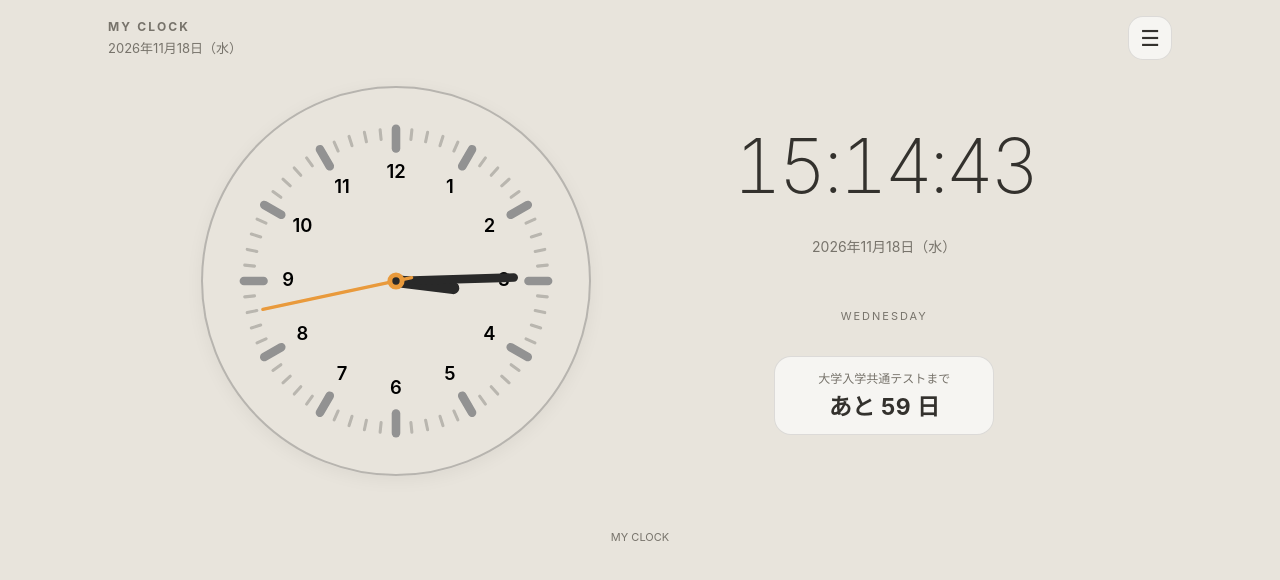
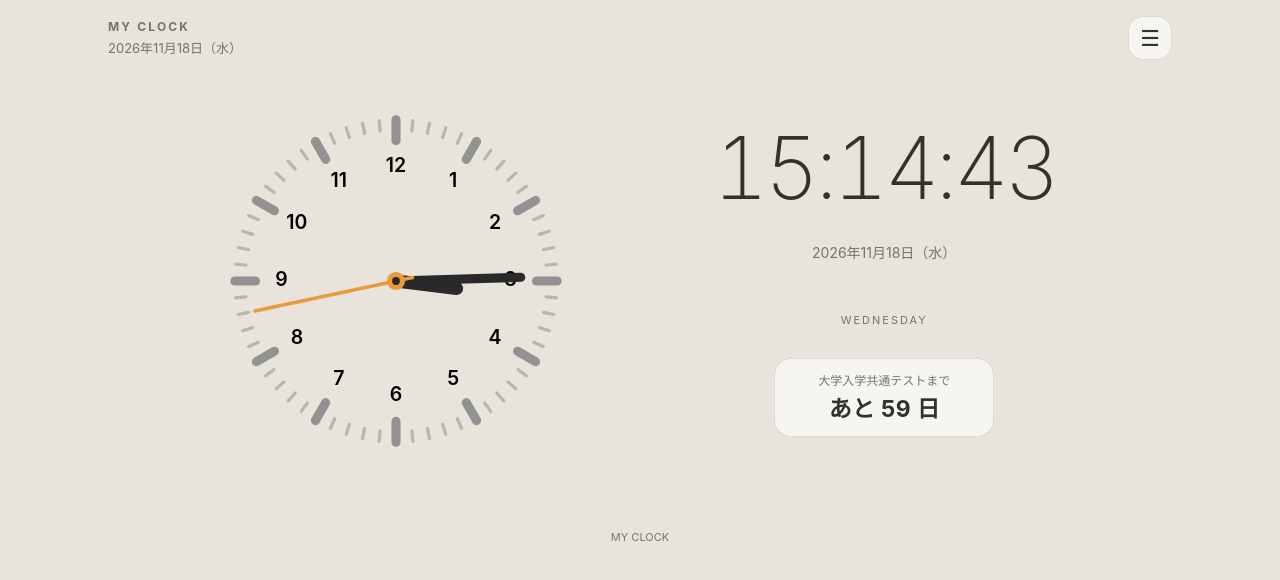
Before and after one commit to kgym1129-sys/clock, a plain HTML site: page index.html in a window 1280 px wide. Drawn offline with Linux system fonts and the light colour scheme.

Commit message:
Add files via upload

```diff
--- a/index.html
+++ b/index.html
@@ -12,10 +12,10 @@
 header{display:flex;justify-content:space-between;align-items:center;margin-bottom:12px}.brand{font-size:12px;letter-spacing:.18em;color:var(--muted);font-weight:650}.date-top{font-size:13px;color:var(--muted);margin-top:4px}
 .iconbtn{width:44px;height:44px;border:1px solid var(--line);border-radius:15px;background:var(--panel);font-size:22px}
 .clock-wrap{display:flex;flex-direction:column;align-items:center;gap:13px;padding:14px 0 22px}
-.clock-shell{width:min(76vw,340px);aspect-ratio:1;border-radius:50%;background:var(--clock-frame-bg, transparent);border:2px solid var(--clock-frame, rgba(80,80,80,.32));padding:9px;display:grid;place-items:center;box-shadow:0 4px 18px #0000000d}
+.clock-shell{width:min(76vw,340px);aspect-ratio:1;border-radius:50%;background:transparent;border:0;padding:0;display:grid;place-items:center;box-shadow:none}
 .clock-face{width:100%;height:100%;border-radius:50%;background:transparent;overflow:hidden}.clock-face svg{width:100%;height:100%;display:block}
 .hour-number{font:600 15px -apple-system,BlinkMacSystemFont,"Helvetica Neue",Arial,sans-serif;fill:var(--clock-number,var(--clock-hand));text-anchor:middle;dominant-baseline:middle}
-.digital{font-size:clamp(43px,12vw,72px);font-weight:250;letter-spacing:-.055em;font-variant-numeric:tabular-nums;line-height:1}.date-main{font-size:14px;color:var(--muted)}.weekday{font-size:11px;letter-spacing:.18em;color:var(--muted)}
+.digital{font-size:clamp(52px,14vw,86px);font-weight:250;letter-spacing:-.055em;font-variant-numeric:tabular-nums;line-height:1;white-space:nowrap}.ampm{font-size:.25em;font-weight:550;letter-spacing:.02em;margin-left:.55em;vertical-align:.55em}.date-main{font-size:14px;color:var(--muted)}.weekday{font-size:11px;letter-spacing:.18em;color:var(--muted)}
 .exam{background:var(--panel);border:1px solid var(--line);border-radius:17px;padding:12px 20px;text-align:center;min-width:220px}.exam-label{font-size:12px;color:var(--muted)}.exam-count{font-size:23px;font-weight:650;margin-top:2px;font-variant-numeric:tabular-nums}
 .actions,.center{display:flex;gap:9px;justify-content:center;flex-wrap:wrap}.actions{margin-bottom:17px}.btn{border:1px solid var(--line);background:var(--panel);border-radius:13px;padding:10px 15px;font-size:13px}.btn.primary{background:var(--fg);color:var(--bg);border-color:transparent}
 .card{background:var(--panel);border:1px solid var(--line);border-radius:20px;padding:16px;margin:12px 0;backdrop-filter:blur(16px);box-shadow:0 5px 20px #00000008}
@@ -35,7 +35,7 @@ footer{text-align:center;font-size:11px;color:var(--muted);padding:12px}
 @media (orientation:landscape) and (min-width:600px){
  .app{max-width:1100px}.clock-wrap{display:grid;grid-template-columns:minmax(220px,1fr) minmax(260px,1fr);grid-template-rows:auto auto auto auto;column-gap:clamp(24px,6vw,80px);row-gap:12px;align-items:center;justify-items:center;max-width:900px;margin:12px auto 20px}
  .clock-shell{grid-column:1;grid-row:1 / span 4;width:min(42vw, min(68vh,390px));}
- .digital{grid-column:2;grid-row:1;align-self:end;font-size:clamp(48px,7vw,76px)}
+ .digital{grid-column:2;grid-row:1;align-self:end;font-size:clamp(58px,8vw,90px)}
  .date-main{grid-column:2;grid-row:2}.weekday{grid-column:2;grid-row:3}.exam{grid-column:2;grid-row:4;align-self:start}
  .clock-wrap:has(.clock-shell.hidden){grid-template-columns:1fr}.clock-wrap:has(.clock-shell.hidden) .digital,.clock-wrap:has(.clock-shell.hidden) .date-main,.clock-wrap:has(.clock-shell.hidden) .weekday,.clock-wrap:has(.clock-shell.hidden) .exam{grid-column:1}
 }
@@ -80,6 +80,7 @@ footer{text-align:center;font-size:11px;color:var(--muted);padding:12px}
  <div class="setting"><label for="font">フォント</label><select id="font"><option value="system">標準</option><option value="rounded">丸みのある文字</option><option value="serif">セリフ</option><option value="mono">等幅</option></select></div>
  <div class="setting"><label for="dateFormat">日付形式</label><select id="dateFormat"><option value="jp">日本語</option><option value="short">11/18 Wed</option><option value="long">Wednesday, November 18</option></select></div>
  <div class="setting"><label for="layout">時計の配置</label><select id="layout"><option value="center">中央</option><option value="top">上寄せ</option></select></div>
+ <h3>デジタル時計の大きさ</h3><div class="setting"><label for="digitalSize">文字サイズ</label><span id="digitalSizeValue">86px</span></div><input id="digitalSize" type="range" min="48" max="120" value="86" style="width:100%">
  <h3>明るさ</h3><input id="brightness" type="range" min="50" max="115" value="100" style="width:100%">
  <div class="center" style="margin-top:14px"><button class="btn" id="nightBtn">夜間モード ON / OFF</button><button class="btn" id="saveBtn">設定を保存</button></div>
  <p class="smallnote">設定はこの端末のブラウザに保存されます。全画面表示はブラウザの仕様により動作が異なる場合があります。</p>
@@ -94,14 +95,14 @@ const prefs={seconds:true,date:true,analog:true,exam:true,tools:false,night:true
 let is24=true,nightMode=false,swRunning=false,swElapsed=0,swStart=0,swTick=null,tmRunning=false,tmRemaining=0,tmEnd=0,tmTick=null;
 function lum(hex){let v=hex.slice(1),c=[0,2,4].map(i=>parseInt(v.slice(i,i+2),16)/255).map(x=>x<=.03928?x/12.92:((x+.055)/1.055)**2.4);return .2126*c[0]+.7152*c[1]+.0722*c[2]}
 function applyTheme(bg,fg){let light=lum(bg)>.48;document.documentElement.style.setProperty('--bg',bg);document.documentElement.style.setProperty('--fg',fg);document.documentElement.style.setProperty('--muted',light?'#77736b':'#b8bdc7');document.documentElement.style.setProperty('--panel',light?'rgba(255,255,255,.62)':'rgba(20,24,31,.62)');document.documentElement.style.setProperty('--line',light?'rgba(40,40,40,.13)':'rgba(255,255,255,.14)');document.documentElement.style.setProperty('--clock-hand',light?'#292929':'#e8e8e8');document.documentElement.style.setProperty('--clock-number',light?'#44413b':'#e3e6eb');document.documentElement.style.setProperty('--clock-second','#e99a3c');document.documentElement.style.setProperty('--clock-mark',light?'#929292':'#aeb4bd');document.documentElement.style.setProperty('--clock-minute-mark',light?'#b9b6af':'#737b87');document.documentElement.style.setProperty('--clock-frame',light?'rgba(75,70,62,.38)':'rgba(225,230,238,.42)');document.documentElement.style.setProperty('--clock-frame-bg',light?'rgba(255,255,255,.12)':'rgba(255,255,255,.025)')}
-function save(){localStorage.setItem('myClockSettings',JSON.stringify({prefs,is24,theme:localStorage.getItem('clockTheme')||17,font:$('font').value,dateFormat:$('dateFormat').value,layout:$('layout').value,brightness:$('brightness').value}))}
+function save(){localStorage.setItem('myClockSettings',JSON.stringify({prefs,is24,theme:localStorage.getItem('clockTheme')||17,font:$('font').value,dateFormat:$('dateFormat').value,layout:$('layout').value,brightness:$('brightness').value,digitalSize:$('digitalSize').value}))}
 function setTheme(i){nightMode=false;applyTheme(...themes[i]);document.querySelectorAll('.swatch').forEach((b,j)=>b.classList.toggle('selected',j===i));localStorage.setItem('clockTheme',i);save()}
 function buildPalette(){themes.forEach((p,i)=>{let b=document.createElement('button');b.className='swatch';b.style.background=p[0];b.title='テーマ '+(i+1);b.setAttribute('aria-label','テーマ '+(i+1));b.onclick=()=>setTheme(i);$('palette').appendChild(b)})}
 function dateText(d){let f=$('dateFormat').value;if(f==='short')return `${d.getMonth()+1}/${d.getDate()} ${['Sun','Mon','Tue','Wed','Thu','Fri','Sat'][d.getDay()]}`;if(f==='long')return d.toLocaleDateString('en-US',{weekday:'long',month:'long',day:'numeric'});return `${d.getFullYear()}年${d.getMonth()+1}月${d.getDate()}日（${'日月火水木金土'[d.getDay()]}）`}
-function updateClock(){let d=new Date(),h=d.getHours(),m=d.getMinutes(),s=d.getSeconds();$('digital').textContent=`${String(is24?h:(h%12||12)).padStart(2,'0')}:${String(m).padStart(2,'0')}${prefs.seconds?':'+String(s).padStart(2,'0'):''}`;$('dateTop').textContent=dateText(d);$('dateMain').textContent=dateText(d);$('weekday').textContent=['SUNDAY','MONDAY','TUESDAY','WEDNESDAY','THURSDAY','FRIDAY','SATURDAY'][d.getDay()];$('hourHand').setAttribute('transform',`rotate(${(h%12)*30+m*.5} 150 150)`);$('minuteHand').setAttribute('transform',`rotate(${m*6+s*.1} 150 150)`);$('secondHand').setAttribute('transform',`rotate(${s*6} 150 150)`);let days=Math.ceil((new Date(2027,0,16)-new Date(d.getFullYear(),d.getMonth(),d.getDate()))/86400000);$('examCount').textContent=days>0?`あと ${days} 日`:days===0?'本日です':'試験日を迎えました'}
+function updateClock(){let d=new Date(),h=d.getHours(),m=d.getMinutes(),s=d.getSeconds(),time=`${String(is24?h:(h%12||12)).padStart(2,'0')}:${String(m).padStart(2,'0')}${prefs.seconds?':'+String(s).padStart(2,'0'):''}`;$('digital').innerHTML=time+(is24?'':`<span class="ampm">${h<12?'AM':'PM'}</span>`);$('dateTop').textContent=dateText(d);$('dateMain').textContent=dateText(d);$('weekday').textContent=['SUNDAY','MONDAY','TUESDAY','WEDNESDAY','THURSDAY','FRIDAY','SATURDAY'][d.getDay()];$('hourHand').setAttribute('transform',`rotate(${(h%12)*30+m*.5} 150 150)`);$('minuteHand').setAttribute('transform',`rotate(${m*6+s*.1} 150 150)`);$('secondHand').setAttribute('transform',`rotate(${s*6} 150 150)`);let days=Math.ceil((new Date(2027,0,16)-new Date(d.getFullYear(),d.getMonth(),d.getDate()))/86400000);$('examCount').textContent=days>0?`あと ${days} 日`:days===0?'本日です':'試験日を迎えました'}
 function buildMarks(){const ns='http://www.w3.org/2000/svg';let mins=$('minuteMarks'),hours=$('hourMarks');for(let i=0;i<60;i++){let a=i*Math.PI/30,isHour=i%5===0,line=document.createElementNS(ns,'line');line.setAttribute('x1',150+Math.sin(a)*(isHour?108:116));line.setAttribute('y1',150-Math.cos(a)*(isHour?108:116));line.setAttribute('x2',150+Math.sin(a)*124);line.setAttribute('y2',150-Math.cos(a)*124);line.setAttribute('stroke',isHour?'var(--clock-mark, #929292)':'var(--clock-minute-mark, #b9b6af)');line.setAttribute('stroke-width',isHour?'7':'2.5');line.setAttribute('stroke-linecap','round');(isHour?hours:mins).appendChild(line)}let nums=$('hourNumbers');for(let n=1;n<=12;n++){let a=n*Math.PI/6,t=document.createElementNS(ns,'text');t.setAttribute('x',150+Math.sin(a)*88);t.setAttribute('y',150-Math.cos(a)*88);t.setAttribute('class','hour-number');t.textContent=String(n);nums.appendChild(t)}}
 function applyPrefs(){document.querySelectorAll('[data-pref]').forEach(b=>b.classList.toggle('on',prefs[b.dataset.pref]));$('dateTop').classList.toggle('hidden',!prefs.date);$('dateMain').classList.toggle('hidden',!prefs.date);$('weekday').classList.toggle('hidden',!prefs.date);$('exam').classList.toggle('hidden',!prefs.exam);$('tools').classList.toggle('hidden',!prefs.tools);document.querySelector('.clock-shell').classList.toggle('hidden',!prefs.analog);document.querySelector('[data-action="format24"]').classList.toggle('on',is24);updateClock()}
-function load(){try{let d=JSON.parse(localStorage.getItem('myClockSettings')||'null');if(!d)return;if(d.prefs)Object.assign(prefs,d.prefs);prefs.tools=d.prefs?.tools===true;is24=d.is24!==false;let i=Number(d.theme??17);if(!Number.isInteger(i)||i<0||i>=themes.length)i=17;applyTheme(...themes[i]);$('font').value=d.font||'system';$('dateFormat').value=d.dateFormat||'jp';$('layout').value=d.layout||'center';$('brightness').value=d.brightness||100;document.body.style.filter=`brightness(${$('brightness').value/100})`;document.body.style.fontFamily=$('font').value==='serif'?'Georgia,serif':$('font').value==='mono'?'ui-monospace,monospace':$('font').value==='rounded'?'ui-rounded,system-ui,sans-serif':'';$('clockWrap').style.paddingTop=$('layout').value==='top'?'0':'14px';}catch(e){}}
+function load(){try{let d=JSON.parse(localStorage.getItem('myClockSettings')||'null');if(!d)return;if(d.prefs)Object.assign(prefs,d.prefs);prefs.tools=d.prefs?.tools===true;is24=d.is24!==false;let i=Number(d.theme??17);if(!Number.isInteger(i)||i<0||i>=themes.length)i=17;applyTheme(...themes[i]);$('font').value=d.font||'system';$('dateFormat').value=d.dateFormat||'jp';$('layout').value=d.layout||'center';$('brightness').value=d.brightness||100;$('digitalSize').value=d.digitalSize||86;document.documentElement.style.setProperty('--digital-size',$('digitalSize').value+'px');$('digitalSizeValue').textContent=$('digitalSize').value+'px';document.body.style.filter=`brightness(${$('brightness').value/100})`;document.body.style.fontFamily=$('font').value==='serif'?'Georgia,serif':$('font').value==='mono'?'ui-monospace,monospace':$('font').value==='rounded'?'ui-rounded,system-ui,sans-serif':'';$('clockWrap').style.paddingTop=$('layout').value==='top'?'0':'14px';}catch(e){}}
 document.querySelectorAll('[data-pref]').forEach(b=>b.onclick=()=>{prefs[b.dataset.pref]=!prefs[b.dataset.pref];applyPrefs();save()});
 $('menu').onclick=()=>$('settings').classList.toggle('open');$('closeSettings').onclick=()=>$('settings').classList.remove('open');
 document.querySelector('[data-action="format24"]').onclick=()=>{is24=!is24;document.querySelector('[data-action="format24"]').classList.toggle('on',is24);updateClock();save()};
@@ -110,6 +111,7 @@ document.querySelector('[data-action="fullscreenMode"]').onclick=toggleFull;
 $('font').onchange=()=>{let v=$('font').value;document.body.style.fontFamily=v==='rounded'?'ui-rounded,system-ui,sans-serif':v==='serif'?'Georgia,serif':v==='mono'?'ui-monospace,monospace':'-apple-system,BlinkMacSystemFont,"Helvetica Neue",Arial,sans-serif';save()};
 $('dateFormat').onchange=()=>{updateClock();save()};$('layout').onchange=()=>{$('clockWrap').style.paddingTop=$('layout').value==='top'?'0':'14px';save()};
 $('brightness').oninput=()=>{document.body.style.filter=`brightness(${$('brightness').value/100})`;save()};
+$('digitalSize').oninput=()=>{let v=$('digitalSize').value;document.getElementById('digital').style.fontSize=v+'px';$('digitalSizeValue').textContent=v+'px';save()};
 function toggleNight(){if(!prefs.night)return;nightMode=!nightMode;if(nightMode)applyTheme('#090b10','#d3d9e2');else{let i=Number(localStorage.getItem('clockTheme')||17);applyTheme(...themes[i])}save()}
 $('nightBtn').onclick=toggleNight;
 document.addEventListener('keydown',e=>{if(e.key==='Escape'){app.classList.remove('fullscreen');document.querySelector('[data-action="fullscreenMode"]').classList.remove('on')}});
@@ -126,7 +128,7 @@ $('timerStart').onclick=()=>{if(tmRunning){tmRemaining=Math.max(0,tmEnd-Date.now
 $('timerReset').onclick=()=>{timerStop();tmRemaining=0;$('timerMin').value=5;$('timerSec').value=0;timerDisplay();$('timerStatus').textContent='時間を設定して開始'};
 $('timerMin').onchange=$('timerSec').onchange=()=>{tmRemaining=(Math.max(0,Number($('timerMin').value))*60+Math.min(59,Math.max(0,Number($('timerSec').value))))*1000;timerDisplay()};
 $('saveBtn').onclick=()=>{save();$('saveBtn').textContent='保存しました';setTimeout(()=>$('saveBtn').textContent='設定を保存',1400)};
-buildPalette();buildMarks();load();applyPrefs();updateClock();timerDisplay();setInterval(updateClock,200);
+buildPalette();buildMarks();load();$('digital').style.fontSize=$('digitalSize').value+'px';$('digitalSizeValue').textContent=$('digitalSize').value+'px';applyPrefs();updateClock();timerDisplay();setInterval(updateClock,200);
 })();
 </script>
 </body>
```
